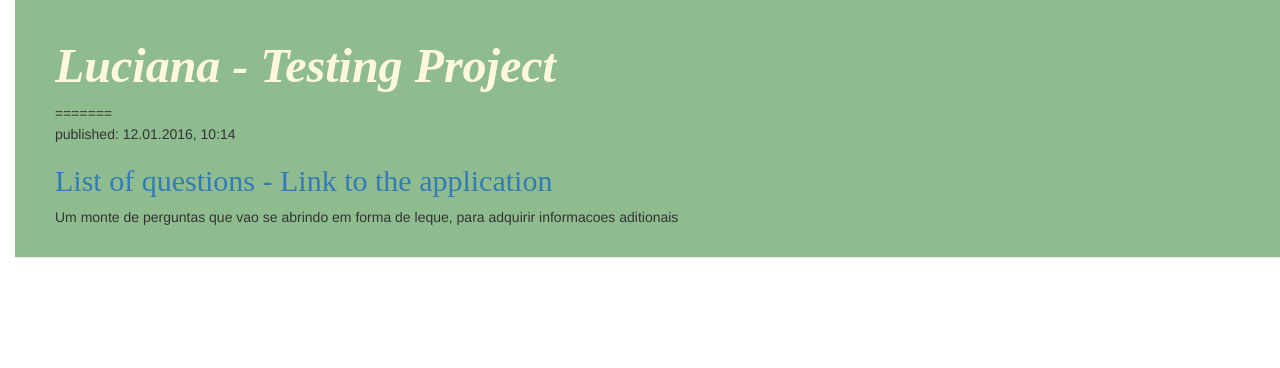
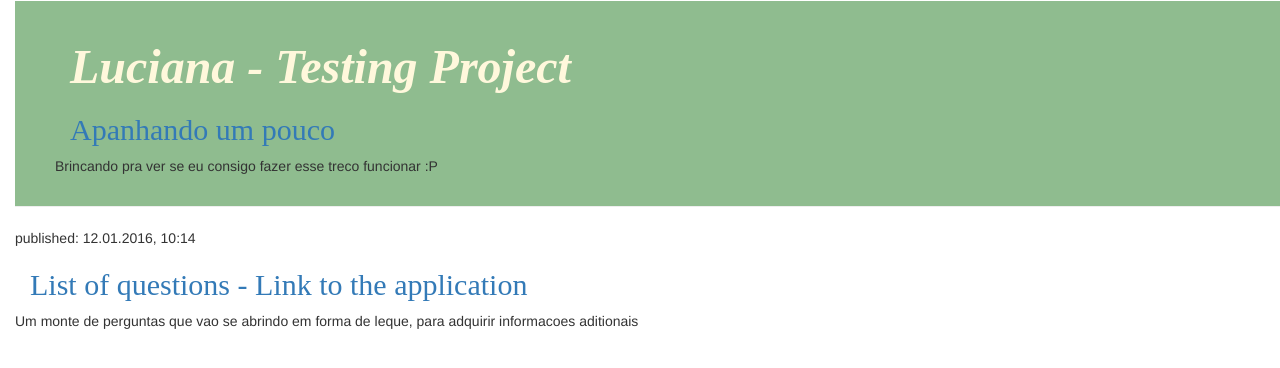
Before and after one commit to ltoyoda/my-first-blog, a Django app: page / in a window 1280 px wide. Shown: the top 368 px of the page. Run offline with Django 3.2, Linux system fonts and the light colour scheme; data that the repository does not hold is empty; some libraries are stand-ins or nearby versions.

Commit message:
Changed the HTML for the site.

```diff
--- a/mysite/settings.py
+++ b/mysite/settings.py
@@ -38,6 +38,7 @@ INSTALLED_APPS = [
     'django.contrib.messages',
     'django.contrib.staticfiles',
     'teste',
+#    'polls', # added later
 #    'polls.apps.PollsConfig',
 ]
 
--- a/teste/static/css/blog.css
+++ b/teste/static/css/blog.css
@@ -12,7 +12,7 @@ body {
 
 .page-header {
     background-color: #8FBC8F;
-    margin-top: 0;
+    margin-top: 0.5;
     padding: 20px 20px 20px 40px;
 }
 
@@ -28,11 +28,14 @@ body {
 
 h1, h2, h3, h4 {
     font-family: serif;, cursive;
+    padding-left: 15px;
 }
 
 .date {
     float: right;
     color: #828282;
+    margin-left: 40px;
+    padding-left: 15px;
 }
 
 .save {
@@ -41,6 +44,8 @@ h1, h2, h3, h4 {
 
 .post-form textarea, .post-form input {
     width: 100%;
+    margin-left: 40px;
+    padding-left: 15px;
 }
 
 .top-menu, .top-menu:hover, .top-menu:visited {
@@ -48,10 +53,12 @@ h1, h2, h3, h4 {
     float: right;
     font-size: 26pt;
     margin-right: 20px;
+    margin-left: 40px;
 }
 
 .post {
     margin-bottom: 70px;
+    padding-left: 15px;
 }
 
 .post h1 a, .post h1 a:visited {
--- a/teste/templates/teste/post_list.html
+++ b/teste/templates/teste/post_list.html
@@ -1,8 +1,6 @@
 {% load staticfiles %}
 
 
-<link rel="stylesheet" href="//maxcdn.bootstrapcdn.com/bootstrap/3.2.0/css/bootstrap.min.css">
-<link rel="stylesheet" href="//maxcdn.bootstrapcdn.com/bootstrap/3.2.0/css/bootstrap-theme.min.css">
 
 <html>
     <head>
@@ -12,27 +10,18 @@
             <link rel="stylesheet" href="{% static 'css/blog.css' %}">
             <link href="http://fonts.googleapis.com/css?family=Lobster&subset=latin,latin-ext" rel="stylesheet" type="text/css">
     </head>
+
     <body>
+
         <div class="page-header">
             <h1><a href="">Luciana - Testing Project</a></h1>
-=======
-        <title>Luciana - Testing  Project</title>
-    </head>
-    <body>
-
-{% block content %}
-    {% for post in posts %}
-        <div class="post">
-            <div class="date">
-                {{ post.published_date }}
+            <h2><a href="">Apanhando um pouco</a></h2>
+             <p>Brincando pra ver se eu consigo fazer esse treco funcionar :P</p>
         </div>
-            <h1><a href="">{{ post.title }}</a></h1>
-            <p>{{ post.text|linebreaks }}</p>
-        </div>
-    {% endfor %}
-{% endblock %}
 
 
+            <div>
+                <title>Luciana - Testing  Project</title>
                 <div>
                     <div class="content container">
                         <div class="row">
@@ -49,9 +38,6 @@
                             </div>
                         </div>
                     </div>
-
-        </div>
-
                 <div>
                     <p>published: 12.01.2016, 10:14</p>
                     <h2><a href="">List of questions - Link to the application</a></h2>
```
Also changed, not shown: teste/admin.py (+1 -24 lines), teste/models.py (line endings or trailing spaces), teste/views.py (line endings or trailing spaces). Lines whose indentation alone changed are shown as unchanged.
